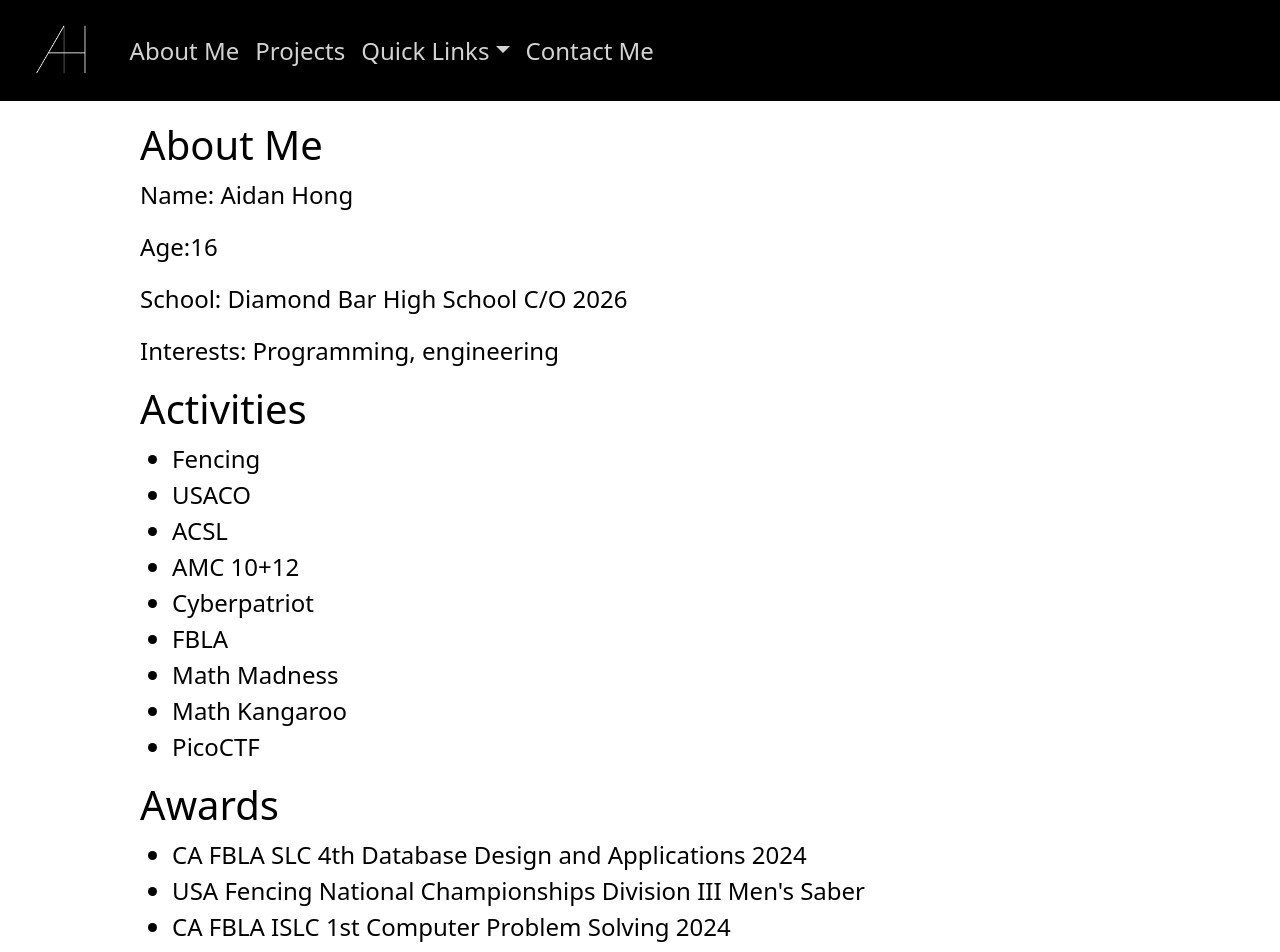
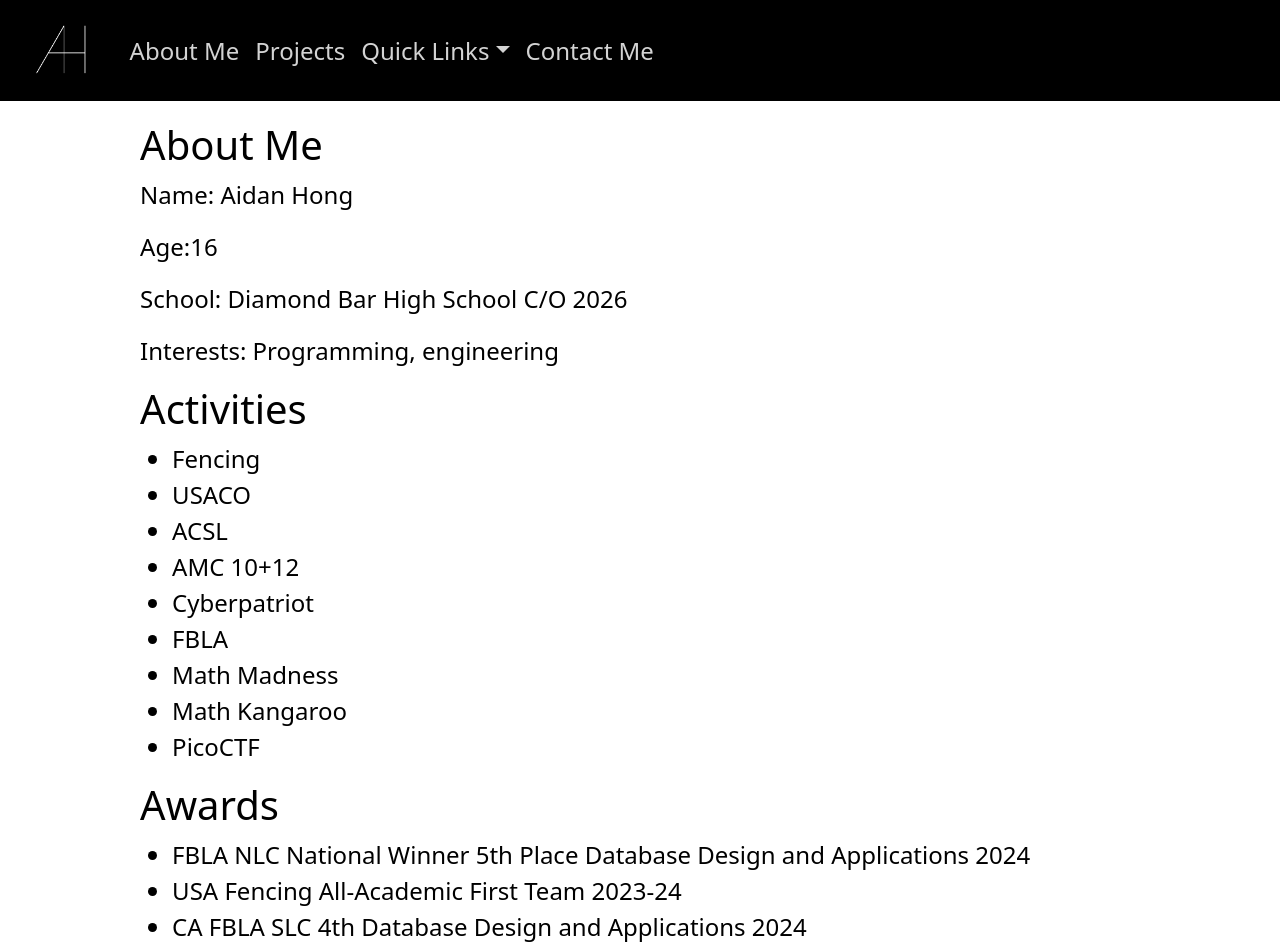
Before and after one commit to GSWForever8/portfolio-aidan-hong, a React (Create React App) app in the folder client/: page /about in a window 1280 px wide. Shown: the top 952 px of the page. Built offline with nearby package versions, Linux system fonts and the light colour scheme.

Commit message:
Update About.js

```diff
--- a/client/src/pages/About.js
+++ b/client/src/pages/About.js
@@ -20,6 +20,8 @@ export default function About(){
             </ul>
             <h1>Awards</h1>
             <ul>
+                <li>FBLA NLC National Winner 5th Place Database Design and Applications 2024</li>
+                <li>USA Fencing All-Academic First Team 2023-24</li>
                 <li>CA FBLA SLC 4th Database Design and Applications 2024</li>
                 <li>USA Fencing National Championships Division III Men's Saber</li>
                 <li>CA FBLA ISLC 1st Computer Problem Solving 2024</li>
```
